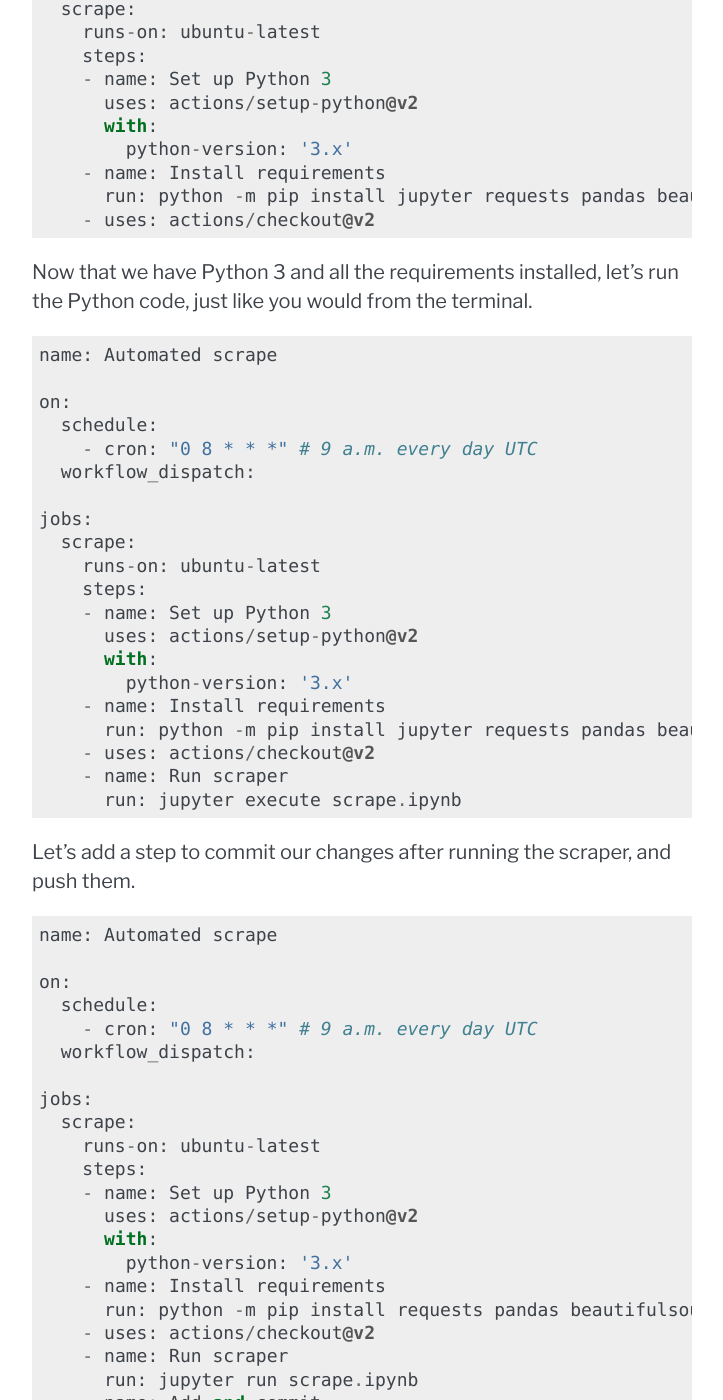
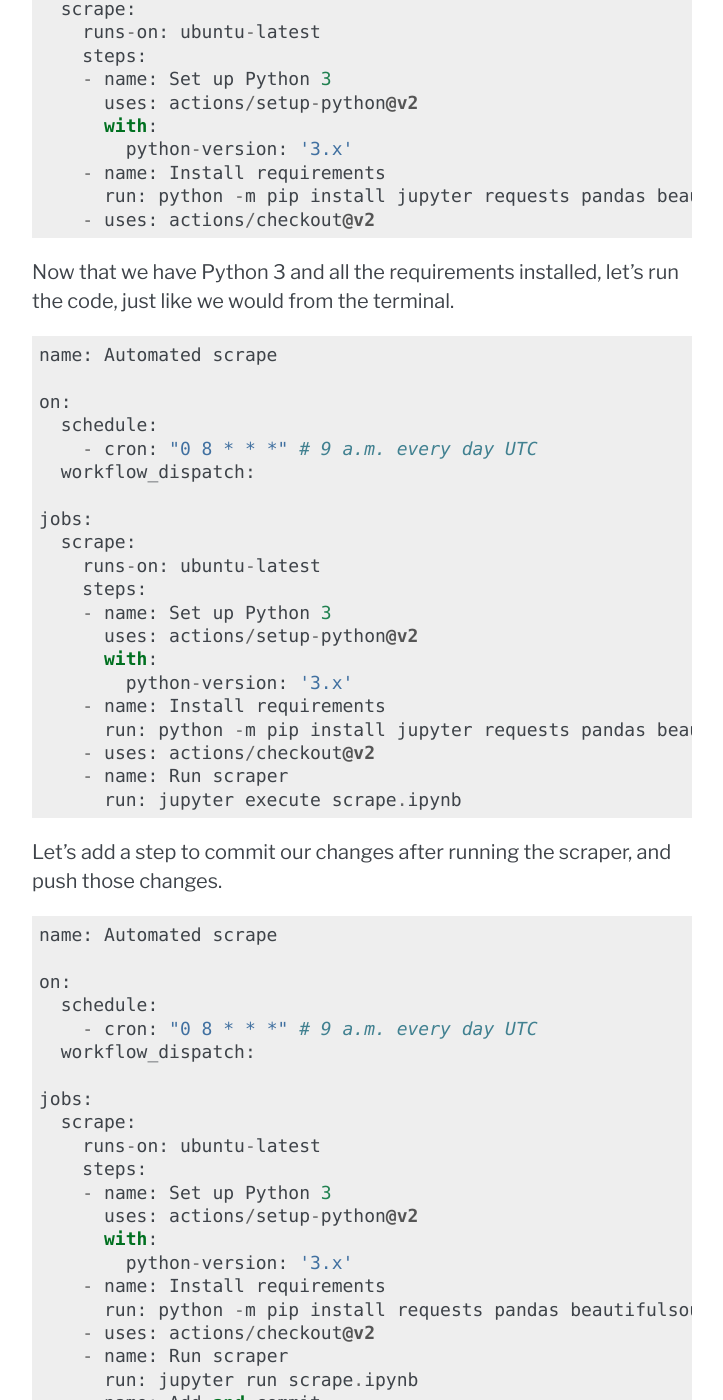
Before and after one commit to palewire/first-github-scraper, a Sphinx documentation site: the page built from docs/schedule.md, in a window 1280 px wide and 1400 px high, scrolled down 7115 px. Shown: the whole window, without its empty margins (388-1111 px from the left). Built offline with Sphinx 7.4.7, drawn with Linux system fonts in a browser that asks for light colours.

Commit message:
copy edits

````diff
--- a/docs/schedule.md
+++ b/docs/schedule.md
@@ -223,7 +223,7 @@ jobs:
     - uses: actions/checkout@v2
 ```
 
-Now that we have Python 3 and all the requirements installed, let's run the Python code, just like you would from the terminal.
+Now that we have Python 3 and all the requirements installed, let's run the code, just like we would from the terminal.
 
 ```
 name: Automated scrape
@@ -248,7 +248,7 @@ jobs:
       run: jupyter execute scrape.ipynb
 ```
 
-Let's add a step to commit our changes after running the scraper, and push them.
+Let's add a step to commit our changes after running the scraper, and push those changes.
 
 ```
 name: Automated scrape
````
